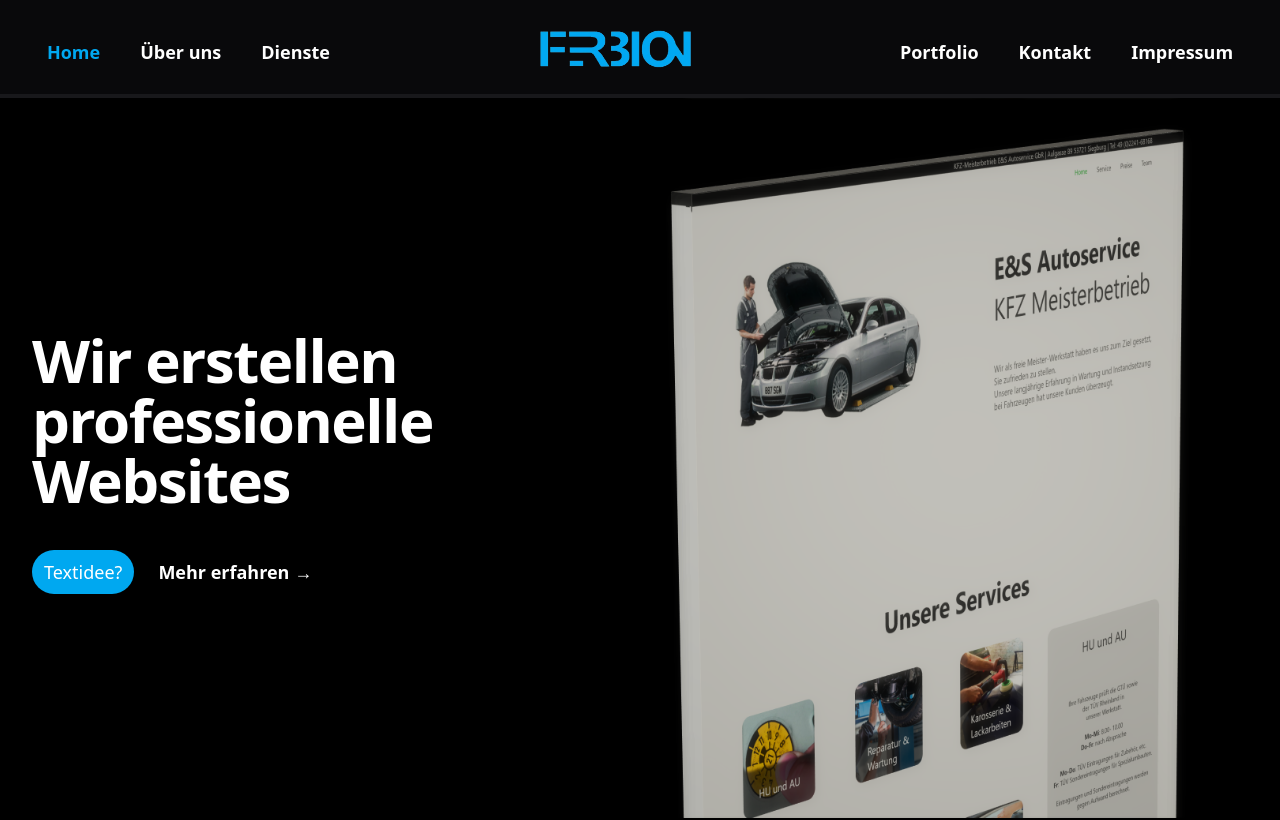
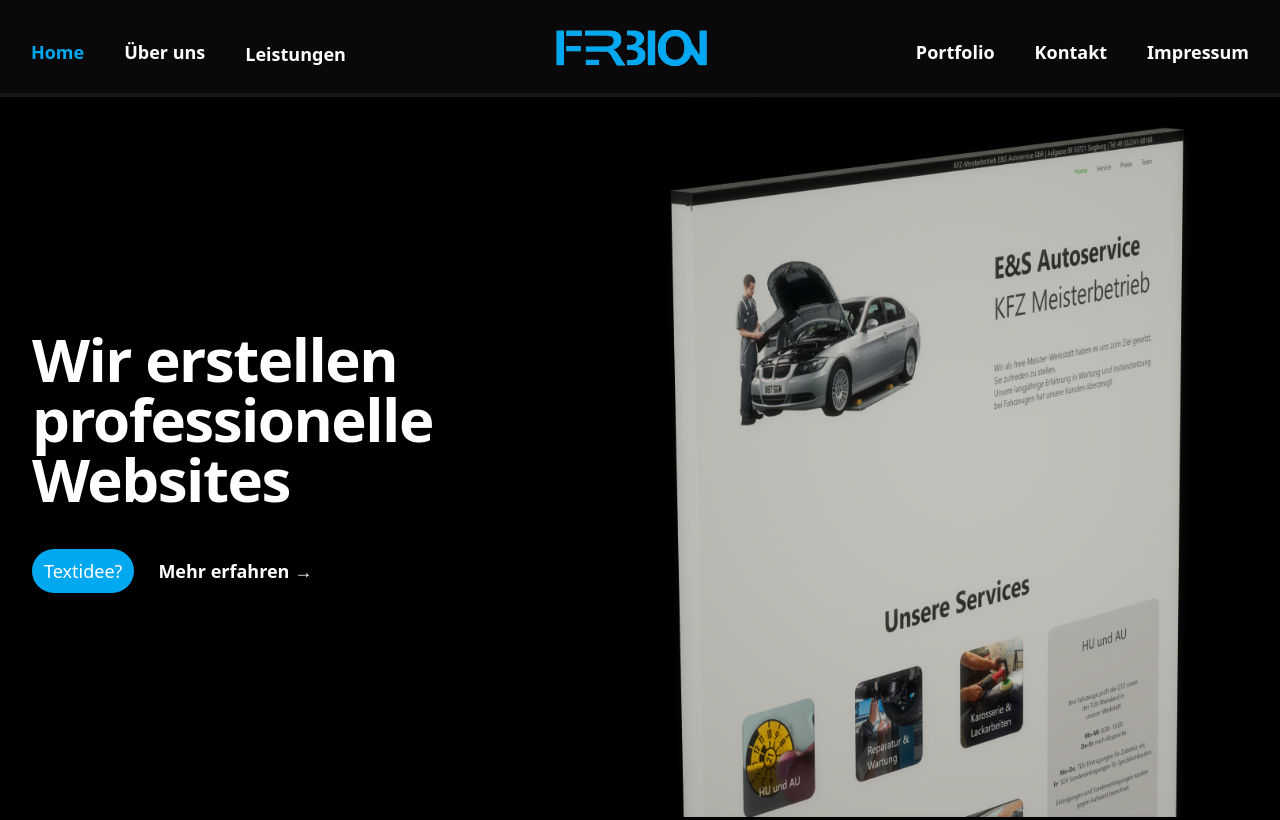
Before and after one commit to Ferbion-lT/V3, a Vue app: page / in a window 1280 px wide. Shown: the top 820 px of the page. Built offline with nearby package versions, Linux system fonts and the light colour scheme.

Commit message:
feat: added route to contact page

```diff
--- a/src/components/Navbar.vue
+++ b/src/components/Navbar.vue
@@ -19,10 +19,10 @@
               <router-link class="text-lg font-semibold leading-6 hover:text-[#00a8f0]" :class="{'text-[#00a8f0]': $route.path === '/'}" to="/">Home</router-link>
             </li>
             <li class="list-none">
-              <a href="#about" class="text-lg font-semibold leading-6 hover:text-[#00a8f0] transition">Über uns</a>
+              <span class="text-lg font-semibold leading-6 hover:text-[#00a8f0] cursor-pointer transition" v-on:click="about_scroll">Über uns</span>
             </li>
             <li class="list-none ">
-              <a href="#services" class="text-lg font-semibold leading-6 hover:text-[#00a8f0] transition">Dienste</a>
+              <span class="text-lg font-semibold left-6 hover:text-[#00a8f0] cursor-pointer transition" v-on:click="services_scroll">Leistungen</span>
             </li>
           </ul>
         </div>
@@ -32,10 +32,10 @@
         <div class="">
           <ul class="flex flex-col sm:flex-row gap-10 sm:pl-[150px]">
             <li class="list-none">
-              <a href="#projects" class="text-lg font-semibold leading-6 hover:text-[#00a8f0] transition">Portfolio</a>
+              <span class="text-lg font-semibold leading-6 hover:text-[#00a8f0] cursor-pointer transition" v-on:click="portfolio_scroll">Portfolio</span>
             </li>
             <li class="list-none">
-              <a href="#contact" class="text-lg font-semibold leading-6 hover:text-[#00a8f0] transition">Kontakt</a>
+              <router-link class="text-lg font-semibold leading-6 hover:text-[#00a8f0]" :class="{'text-[#00a8f0]': $route.path === '/contact'}" to="/contact">Kontakt</router-link>
             </li>
             <li class="list-none">
               <router-link class="text-lg font-semibold leading-6 hover:text-[#00a8f0]" :class="{'text-[#00a8f0]': $route.path === '/impressum'}" to="/impressum">Impressum</router-link>
@@ -58,3 +58,17 @@ export default {
   },
 }
 </script>
+
+<script setup>
+function about_scroll (event) {
+  document.getElementById("leistungen").scrollIntoView({behavior: 'smooth'})
+}
+
+function services_scroll (event) {
+  document.getElementById("services").scrollIntoView({behavior: 'smooth'})
+}
+
+function portfolio_scroll (event) {
+  document.getElementById("portfolio").scrollIntoView({behavior: 'smooth'})
+}
+</script>
```
